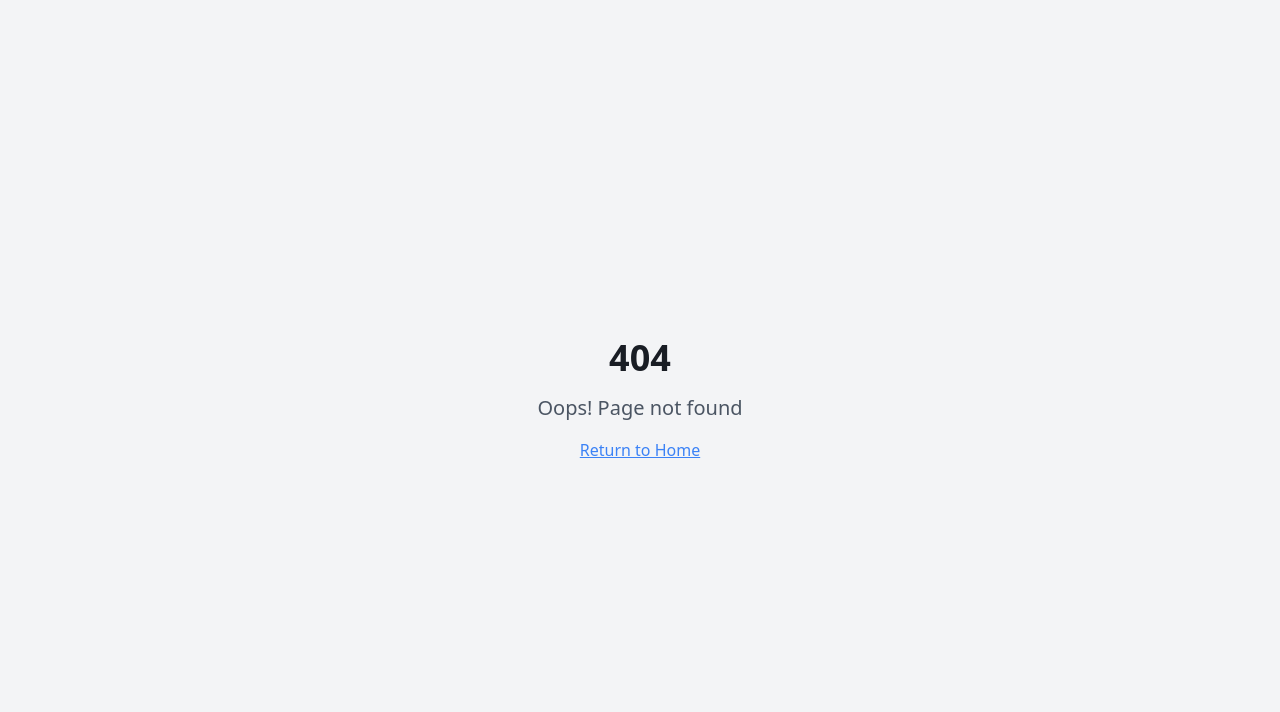
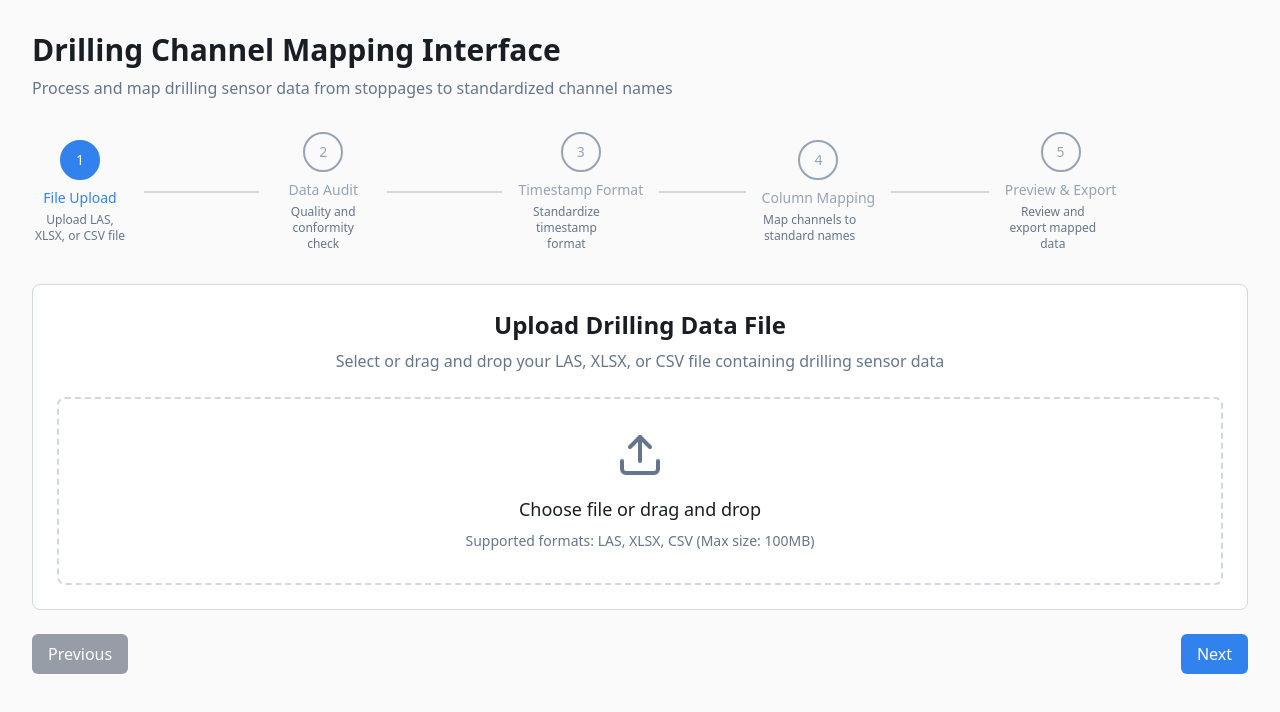
Before and after one commit to zahidhamidi/drill-map-wizard, a React (Vite) app: page /channel-mapping in a window 1280 px wide. Before the commit this address had no page. Shown: the top 712 px of the page. Built offline with nearby package versions, Linux system fonts and the light colour scheme; the HTML template or start-up script is replaced by a standard one.

Commit message:
Merge drill-map-wizard into main

```diff
--- a/src/App.tsx
+++ b/src/App.tsx
@@ -4,6 +4,7 @@ import { TooltipProvider } from "@/components/ui/tooltip";
 import { QueryClient, QueryClientProvider } from "@tanstack/react-query";
 import { BrowserRouter, Routes, Route } from "react-router-dom";
 import Index from "./pages/Index";
+import ChannelMapping from "./pages/ChannelMapping";
 import NotFound from "./pages/NotFound";
 
 const queryClient = new QueryClient();
@@ -16,6 +17,7 @@ const App = () => (
       <BrowserRouter>
         <Routes>
           <Route path="/" element={<Index />} />
+          <Route path="/channel-mapping" element={<ChannelMapping />} />
           {/* ADD ALL CUSTOM ROUTES ABOVE THE CATCH-ALL "*" ROUTE */}
           <Route path="*" element={<NotFound />} />
         </Routes>
--- a/src/main.tsx
+++ b/src/pages/ChannelMapping.tsx
@@ -1,5 +1,7 @@
-import { createRoot } from 'react-dom/client'
-import App from './App.tsx'
-import './index.css'
+import { DrillingInterface } from "@/components/drilling/DrillingInterface";
 
-createRoot(document.getElementById("root")!).render(<App />);
+const ChannelMapping = () => {
+  return <DrillingInterface />;
+};
+
+export default ChannelMapping;
```
Also changed, not shown: src/components/drilling/ColumnMapping.tsx (renamed from src/components/ColumnMapping.tsx), src/components/drilling/DataAudit.tsx (renamed from src/components/DataAudit.tsx), src/components/drilling/DataPreview.tsx (renamed from src/components/DataPreview.tsx), src/components/drilling/DrillingInterface.tsx (renamed from src/components/DrillingInterface.tsx), src/components/drilling/FileUpload.tsx (renamed from src/components/FileUpload.tsx), src/components/drilling/StepProgress.tsx (renamed from src/components/StepProgress.tsx), src/components/drilling/TimestampFormat.tsx (renamed from src/components/TimestampFormat.tsx), 1 other file (tests, documents, lock files or other folders).
